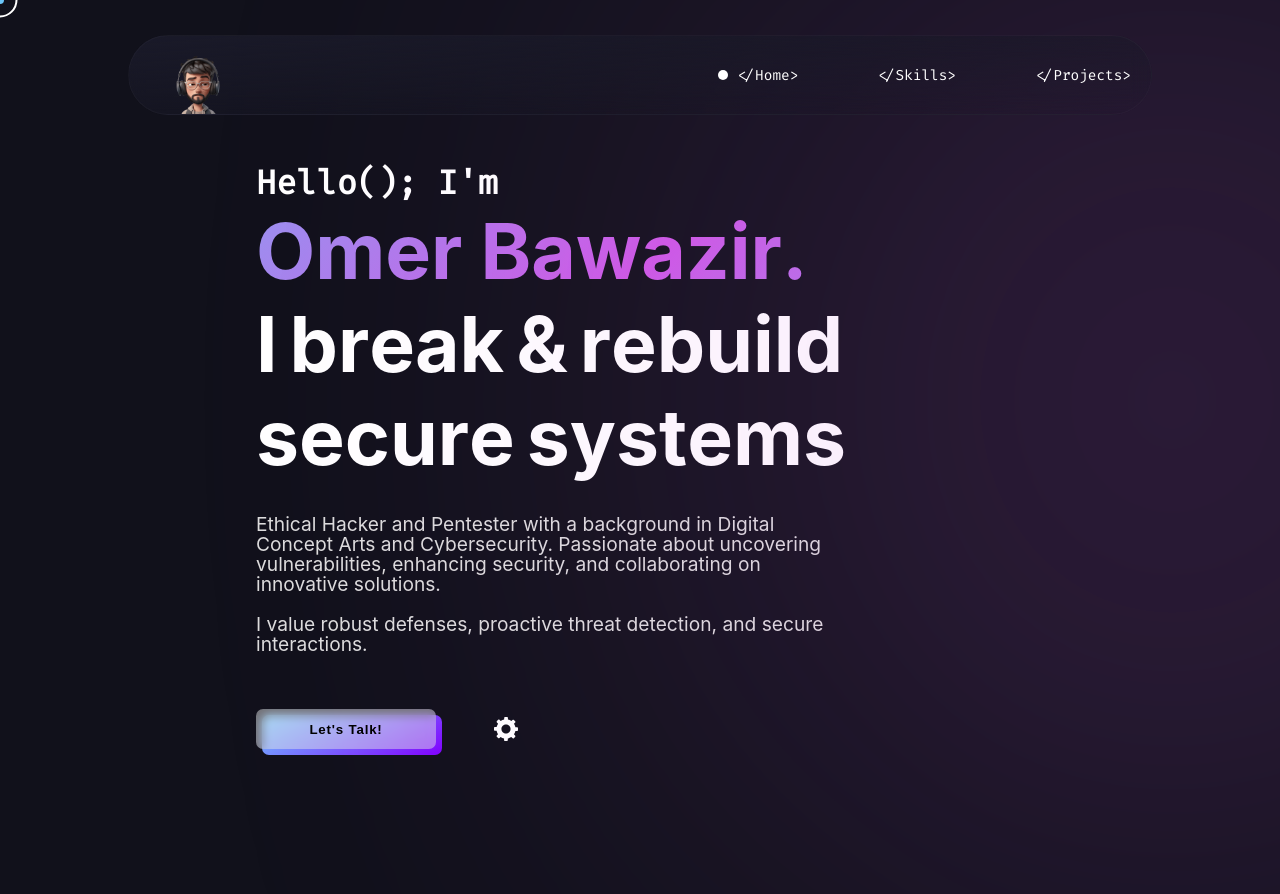
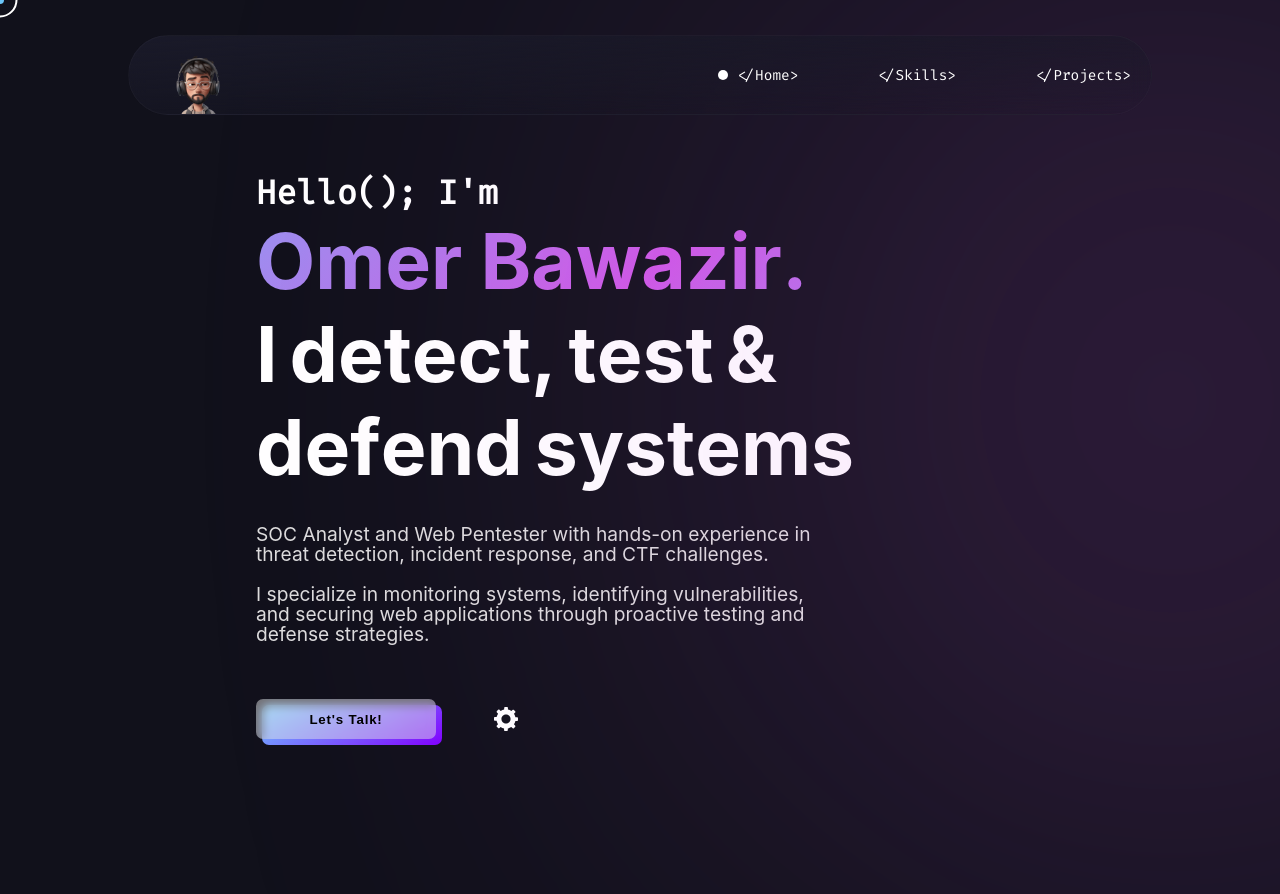
Before and after one commit to Omer-Secure/secure-tools, a Flask app: page / in a window 1280 px wide; the page is wider, and only the part inside the window is pictured. Shown: the top 894 px of that part. Run offline with Flask 3, Linux system fonts and the light colour scheme; some web fonts are replaced.

Commit message:
Update index.html

```diff
--- a/templates/index.html
+++ b/templates/index.html
@@ -165,31 +165,29 @@
             <p class="jello">I</p>
           </div>
           <div>
-            <p class="jello">b</p>
-            <p class="jello">r</p>
+            <p class="jello">d</p>
             <p class="jello">e</p>
-            <p class="jello">a</p>
-            <p class="jello">k</p>
+            <p class="jello">t</p>
+            <p class="jello">e</p>
+            <p class="jello">c</p>
+            <p class="jello">t,</p>
+          </div>
+          <div>
+            <p class="jello">t</p>
+            <p class="jello">e</p>
+            <p class="jello">s</p>
+            <p class="jello">t</p>
           </div>
           <div>
             <p class="jello">&</p>
           </div>
           <div>
-            <p class="jello">r</p>
+            <p class="jello">d</p>
             <p class="jello">e</p>
-            <p class="jello">b</p>
-            <p class="jello">u</p>
-            <p class="jello">i</p>
-            <p class="jello">l</p>
+            <p class="jello">f</p>
+            <p class="jello">e</p>
+            <p class="jello">n</p>
             <p class="jello">d</p>
-          </div>
-          <div>
-            <p class="jello">s</p>
-            <p class="jello">e</p>
-            <p class="jello">c</p>
-            <p class="jello">u</p>
-            <p class="jello">r</p>
-            <p class="jello">e</p>
           </div>
           <div>
             <p class="jello">s</p>
@@ -203,11 +201,8 @@
         </article>
 
         <p id="info-para" data-aos="fade-up" data-aos-delay="600">
-          Ethical Hacker and Pentester with a background in Digital Concept Arts and Cybersecurity.
-          Passionate about uncovering vulnerabilities, enhancing security, and collaborating on innovative
-          solutions.<br />
-          <br />
-          I value robust defenses, proactive threat detection, and secure interactions.
+          SOC Analyst and Web Pentester with hands-on experience in threat detection, incident response, and CTF challenges.<br /><br />
+          I specialize in monitoring systems, identifying vulnerabilities, and securing web applications through proactive testing and defense strategies.
         </p>
         <div class="contact-btn-div" data-aos="fade-up" data-aos-delay="800">
           <a href="mailto:omer.kh.bawazir@gmail.com" tabindex="-1">
@@ -808,11 +803,17 @@
                 <path
                   d="M100.28 448H7.4V148.9h92.88zM53.79 108.1C24.09 108.1 0 83.5 0 53.8a53.79 53.79 0 0 1 107.58 0c0 29.7-24.1 54.3-53.79 54.3zM447.9 448h-92.68V302.4c0-34.7-.7-79.2-48.29-79.2-48.29 0-55.69 37.7-55.69 76.7V448h-92.78V148.9h89.08v40.8h1.3c12.4-23.5 42.69-48.3 87.88-48.3 94 0 111.28 61.9 111.28 142.3V448z" />
               </svg></a>
-
+<!--
             <a href="https://github.com/Omer-Secure" target="_blank" aria-label="My github"><svg viewBox="0 0 496 512"
                 class="SocialHandle">
                 <path
                   d="M165.9 397.4c0 2-2.3 3.6-5.2 3.6-3.3.3-5.6-1.3-5.6-3.6 0-2 2.3-3.6 5.2-3.6 3-.3 5.6 1.3 5.6 3.6zm-31.1-4.5c-.7 2 1.3 4.3 4.3 4.9 2.6 1 5.6 0 6.2-2s-1.3-4.3-4.3-5.2c-2.6-.7-5.5.3-6.2 2.3zm44.2-1.7c-2.9.7-4.9 2.6-4.6 4.9.3 2 2.9 3.3 5.9 2.6 2.9-.7 4.9-2.6 4.6-4.6-.3-1.9-3-3.2-5.9-2.9zM244.8 8C106.1 8 0 113.3 0 252c0 110.9 69.8 205.8 169.5 239.2 12.8 2.3 17.3-5.6 17.3-12.1 0-6.2-.3-40.4-.3-61.4 0 0-70 15-84.7-29.8 0 0-11.4-29.1-27.8-36.6 0 0-22.9-15.7 1.6-15.4 0 0 24.9 2 38.6 25.8 21.9 38.6 58.6 27.5 72.9 20.9 2.3-16 8.8-27.1 16-33.7-55.9-6.2-112.3-14.3-112.3-110.5 0-27.5 7.6-41.3 23.6-58.9-2.6-6.5-11.1-33.3 2.6-67.9 20.9-6.5 69 27 69 27 20-5.6 41.5-8.5 62.8-8.5s42.8 2.9 62.8 8.5c0 0 48.1-33.6 69-27 13.7 34.7 5.2 61.4 2.6 67.9 16 17.7 25.8 31.5 25.8 58.9 0 96.5-58.9 104.2-114.8 110.5 9.2 7.9 17 22.9 17 46.4 0 33.7-.3 75.4-.3 83.6 0 6.5 4.6 14.4 17.3 12.1C428.2 457.8 496 362.9 496 252 496 113.3 383.5 8 244.8 8zM97.2 352.9c-1.3 1-1 3.3.7 5.2 1.6 1.6 3.9 2.3 5.2 1 1.3-1 1-3.3-.7-5.2-1.6-1.6-3.9-2.3-5.2-1zm-10.8-8.1c-.7 1.3.3 2.9 2.3 3.9 1.6 1 3.6.7 4.3-.7.7-1.3-.3-2.9-2.3-3.9-2-.6-3.6-.3-4.3.7zm32.4 35.6c-1.6 1.3-1 4.3 1.3 6.2 2.3 2.3 5.2 2.6 6.5 1 1.3-1.3.7-4.3-1.3-6.2-2.2-2.3-5.2-2.6-6.5-1zm-11.4-14.7c-1.6 1-1.6 3.6 0 5.9 1.6 2.3 4.3 3.3 5.6 2.3 1.6-1.3 1.6-3.9 0-6.2-1.4-2.3-4-3.3-5.6-2z" />
+              </svg></a>
+-->
+            <a href="https://whatsapp.com/channel/0029VaxgFzJAu3aNcK6UU02m" target="_blank" aria-label="My Whatsapp Channel"><svg viewBox="0 0 496 512"
+                class="SocialHandle">
+                <path
+                  d="M380.9 97.1C339-4.6 204.6-22.4 124.5 57.5-10.3 187.2 3.4 337.1 56.3 390c34.5 34.5 82.1 49.2 133.8 47.6 41.3-1.3 86.4-20.1 112.8-46.6 38.7-39.5 51.6-89 46.4-123.3-5.5-41.9-38.2-82-68.5-111.6zM248 356c-33.2 0-61.8-16.4-78.7-41.6l-13-19.5-45.7 11.9 12.1-46.5-16-22.8c-18.4-26.2-23.7-51.7-21.3-73 3.1-30.4 21.5-47.4 39.2-55.1 17.5-7.6 36.1-9.8 54.2-7.4 24.6 3.1 43.5 14.6 55.8 24.4 12.2 9.7 23.7 23.3 29.2 34.6 5.4 11.3 4.8 19.5 3.3 21.2-1.4 1.7-10.5 16.2-12.9 19.4-2.4 3.3-4.9 4.2-9.1 2.5-4.2-1.7-25.7-9.5-31.4-10.6-5.7-1.1-9.8-1.7-14 1.7-4.2 3.3-16.1 18.7-19.8 22.6-3.6 3.9-7.3 4.4-13.5 1.4-6.2-3-26.3-9.7-50.1-31-18.5-16.6-31-37.2-34.7-43.5-3.6-6.3-0.4-9.7 2.8-12.8 2.8-2.8 6.3-7.3 9.5-11 3.1-3.7 4.1-6.2 6.2-10.2 2-4 1-7.5 0-10.4-1-2.9-14-33.7-19.2-46.2-5.2-12.6-10.6-10.8-14.7-11-3.9-0.2-8.4-0.3-13-0.3-4.7 0-12.2 1.7-18.6 8.7-6.4 7-24.6 23.7-24.6 57.7s25.2 67.3 28.7 72c3.6 4.7 49.5 75.5 120.5 105.7 71 30.3 71 20 83.5 18.7 12.4-1.3 40.3-16.3 46-32.1 5.7-15.9 5.7-29.5 4-32.1-1.7-2.6-6.4-4-13.3-7.1z" />
               </svg></a>
 
             <a href="https://t.me/Omer_Secure" target="_blank" aria-label="My Telegram"><svg viewBox="0 0 496 512"
```
